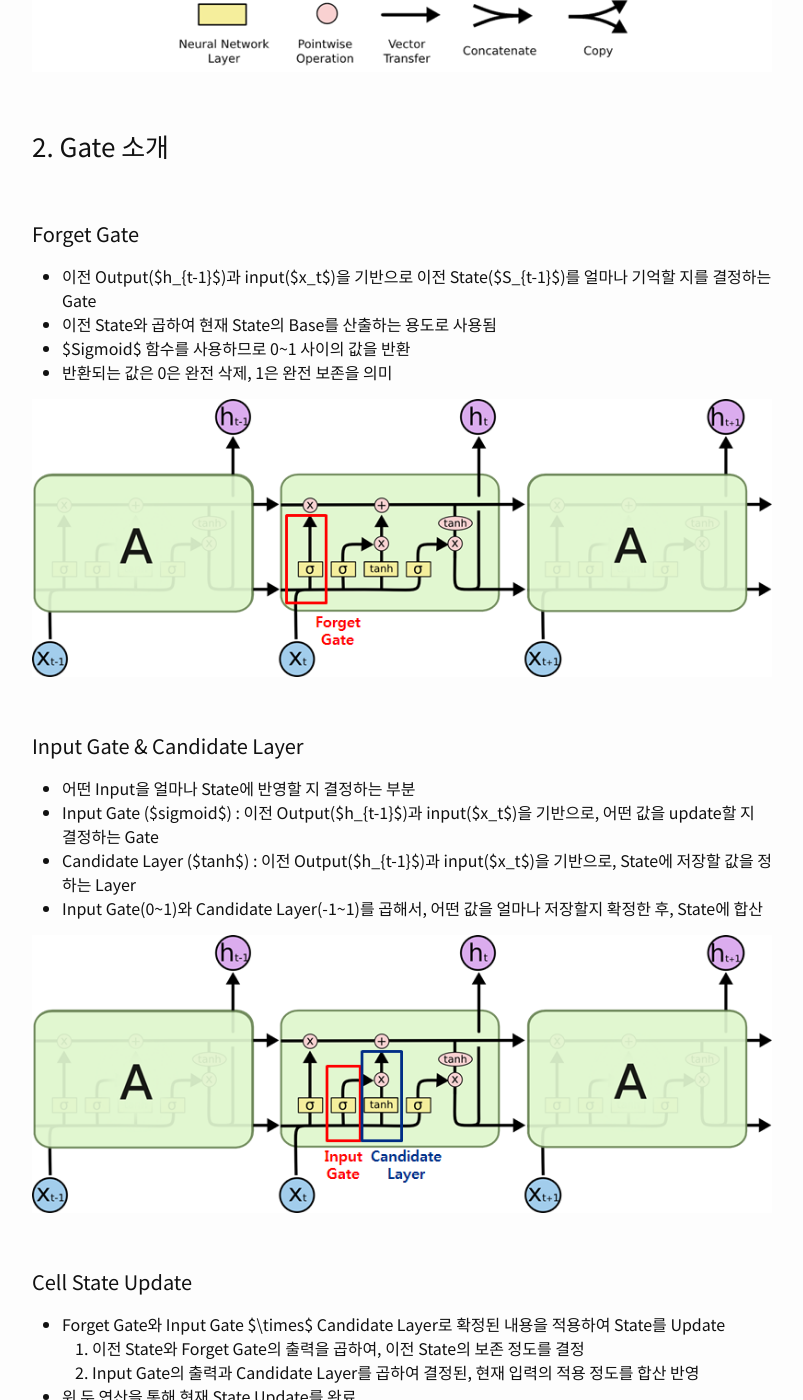
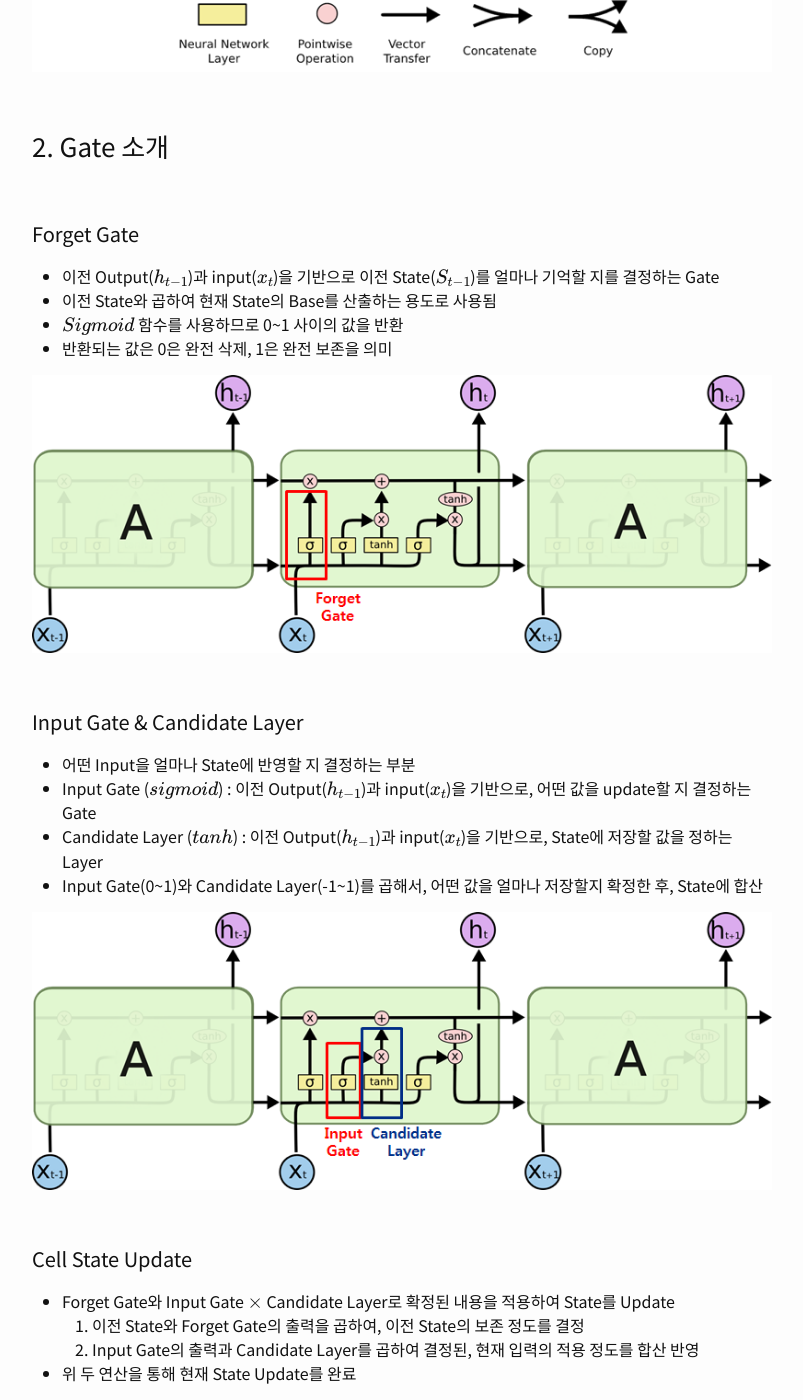
Before and after one commit to howdark/howdark.github.io, a Jekyll site: the page built from _posts/2017-06-29-LSTM.md, in a window 1280 px wide and 1400 px high, scrolled down 721 px. Shown: the whole window, without its empty margins (238-1041 px from the left). Built offline with Jekyll 4.4.1, drawn with Linux system fonts in a browser that asks for light colours; our own code applies the rules of GitHub Pages for plain Markdown files; formulas are drawn with MathJax 3; comment, search, counter and statistics services are not loaded; part of the change alters nothing that is shown; some of the changed text lies outside the part shown.

Commit message:
170630 update

```diff
--- a/_includes/head.html
+++ b/_includes/head.html
@@ -14,8 +14,16 @@
   {% include google-analytics.html %}
   {% endif %}
 
-  <script type="text/javascript"
-          src="http://cdn.mathjax.org/mathjax/latest/MathJax.js?config=TeX-AMS-MML_HTMLorMML">
+  <script type="text/x-mathjax-config"> MathJax.Hub.Config({ TeX: { equationNumbers: { autoNumber: "all" } } }); </script>
+  <script type="text/x-mathjax-config">
+           MathJax.Hub.Config({
+             tex2jax: {
+                 inlineMath: [ ['$','$'] ],
+                 displayMath: [ ['$$','$$'] ],
+                 processEscapes: true
+             }
+           });
   </script>
+  <script src="https://cdn.mathjax.org/mathjax/latest/MathJax.js?config=TeX-AMS-MML_HTMLorMML" type="text/javascript"></script>
 
 </head>
--- a/_includes/mathjax_support
+++ b/_includes/mathjax_support
@@ -1,5 +1,4 @@
-<script type="text/javascript" src="http://cdn.mathjax.org/mathjax/latest/MathJax.js?config=TeX-AMS-MML_HTMLorMML">
-</script>
+<!--
 <script type="text/x-mathjax-config">
   MathJax.Hub.Config({
     TeX: {
@@ -14,3 +13,18 @@
     }
   });
 </script>
+<script type="text/javascript" src="http://cdn.mathjax.org/mathjax/latest/MathJax.js?config=TeX-AMS-MML_HTMLorMML">
+</script>
+-->
+
+<script type="text/x-mathjax-config"> MathJax.Hub.Config({ TeX: { equationNumbers: { autoNumber: "all" } } }); </script>
+<script type="text/x-mathjax-config">
+         MathJax.Hub.Config({
+           tex2jax: {
+               inlineMath: [ ['$','$'] ],
+               displayMath: [ ['$$','$$'] ],
+               processEscapes: true
+           }
+         });
+</script>
+<script src="https://cdn.mathjax.org/mathjax/latest/MathJax.js?config=TeX-AMS-MML_HTMLorMML" type="text/javascript"></script>
```
